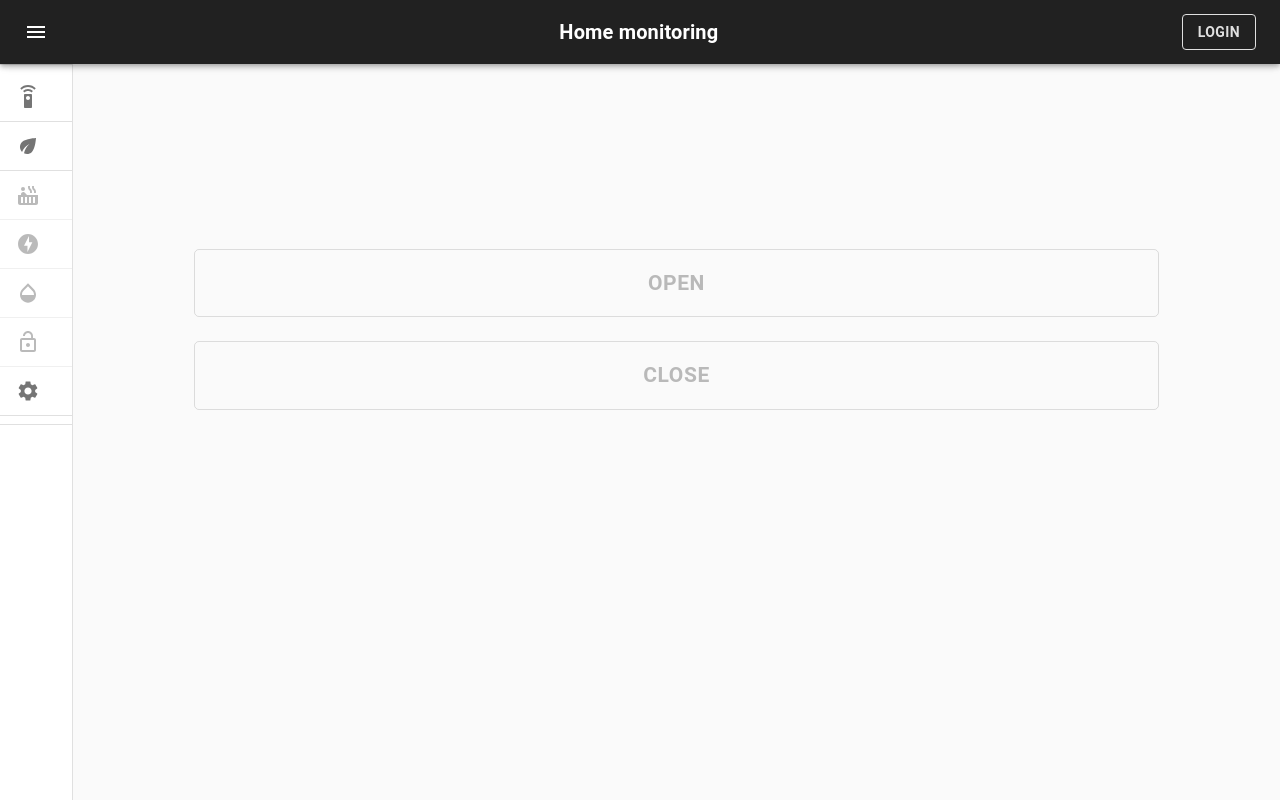
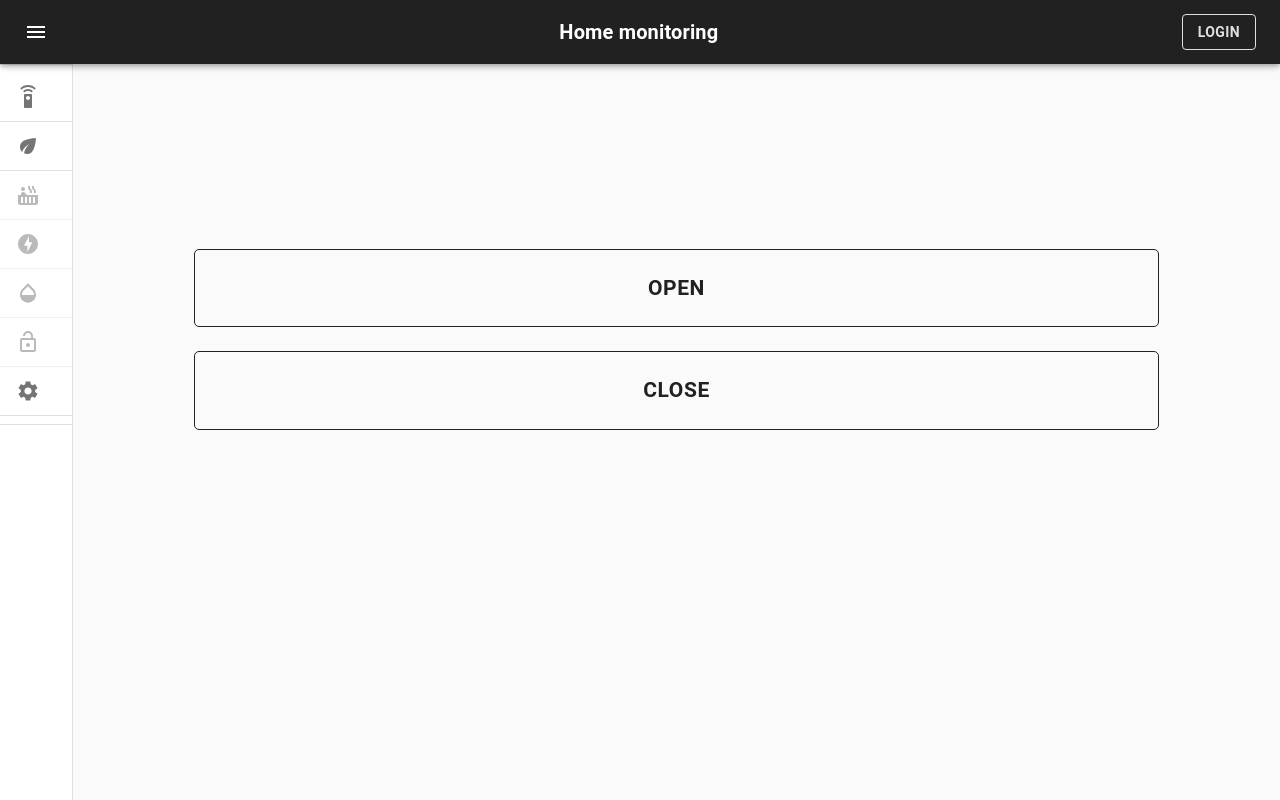
Before and after one commit to evzaboun/garage-door, a React (Create React App) app in the folder client/: page / in a window 1280 px wide. Built offline with nearby package versions, Linux system fonts and the light colour scheme; no server answers; the HTML template or start-up script is replaced by a standard one.

Commit message:
small refactoring & adding connection status listeners to garage component

```diff
--- a/client/src/components/GarageDoor.js
+++ b/client/src/components/GarageDoor.js
@@ -25,7 +25,7 @@ const styles = {
     color: "#212121",
     borderColor: "#212121",
     borderRadius: "5px",
-    padding: "15px 5% 15px 5%",
+    padding: "20px",
     fontWeight: "bold",
     fontSize: "150%"
   }
@@ -34,19 +34,19 @@ const styles = {
 class GarageDoor extends Component {
   constructor(props) {
     super(props);
+    this.state = {
+      isDisconnected: false
+    };
+  }
+
+  componentDidMount() {
+    garageDoor.connect();
     events.on("disconnected", () => {
       this.setState({ isDisconnected: true });
     });
     events.on("connected", () => {
       this.setState({ isDisconnected: false });
     });
-    this.state = {
-      isDisconnected: true
-    };
-  }
-
-  componentDidMount() {
-    garageDoor.connect();
   }
 
   componentWillUnmount() {
```
